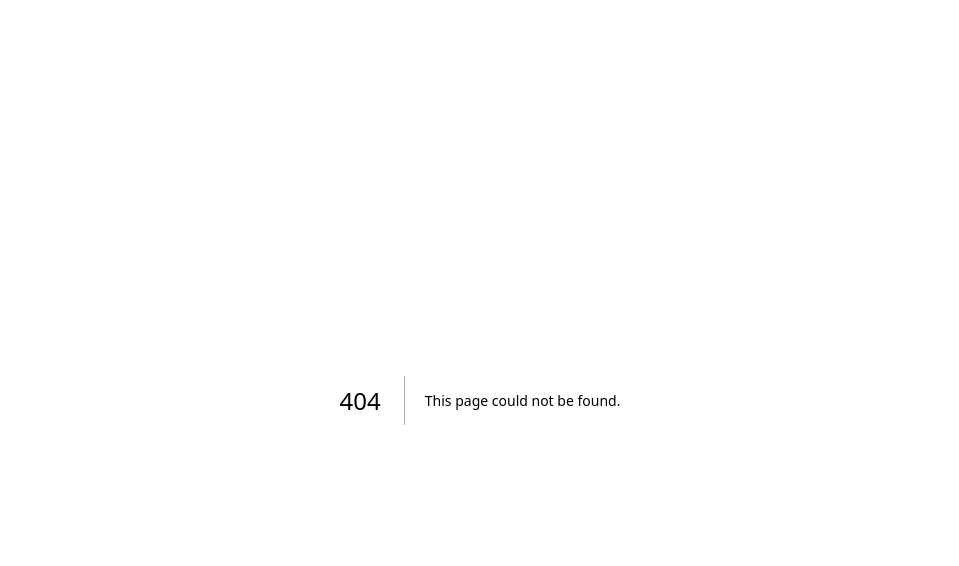
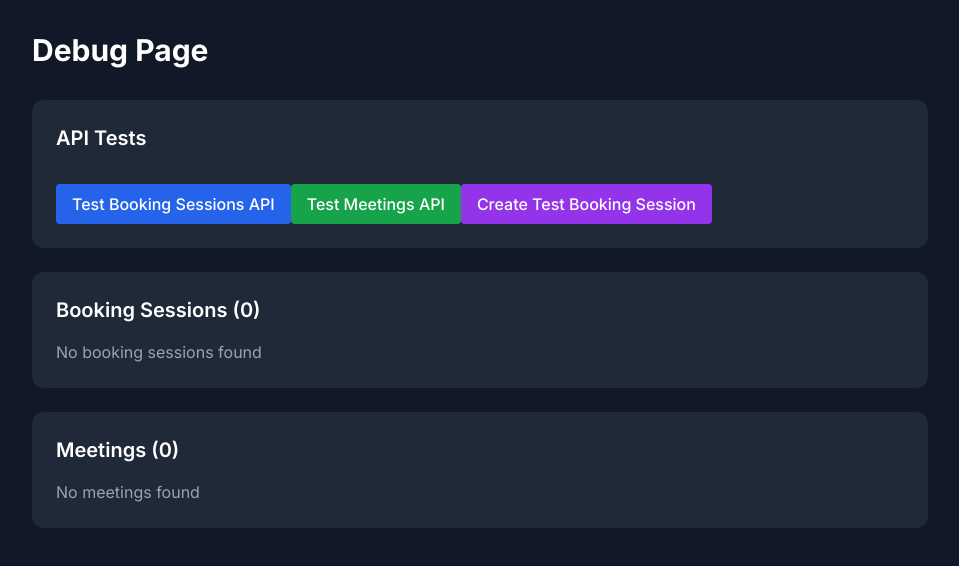
Before and after one commit to Hampus-Gstack/capitalfirm, a Next.js app: page /debug in a window 1280 px wide. Before the commit this address had no page. Shown: the top 566 px of the page, without its empty margins (160-1119 px from the left). Built offline with nearby package versions, Linux system fonts and the light colour scheme.

Commit message:
Add debug page to test API endpoints

```diff
--- /dev/null
+++ b/app/debug/page.tsx
@@ -0,0 +1,143 @@
+'use client';
+
+import { useState } from 'react';
+
+export default function DebugPage() {
+  const [bookingSessions, setBookingSessions] = useState<any[]>([]);
+  const [meetings, setMeetings] = useState<any[]>([]);
+  const [loading, setLoading] = useState(false);
+
+  const testBookingSessions = async () => {
+    setLoading(true);
+    try {
+      const response = await fetch('/api/booking-sessions');
+      if (response.ok) {
+        const data = await response.json();
+        setBookingSessions(data.bookingSessions || []);
+      } else {
+        console.error('Failed to fetch booking sessions:', response.status);
+      }
+    } catch (error) {
+      console.error('Error fetching booking sessions:', error);
+    }
+    setLoading(false);
+  };
+
+  const testMeetings = async () => {
+    setLoading(true);
+    try {
+      const response = await fetch('/api/meetings');
+      if (response.ok) {
+        const data = await response.json();
+        setMeetings(data.meetings || []);
+      } else {
+        console.error('Failed to fetch meetings:', response.status);
+      }
+    } catch (error) {
+      console.error('Error fetching meetings:', error);
+    }
+    setLoading(false);
+  };
+
+  const createTestBooking = async () => {
+    setLoading(true);
+    try {
+      const response = await fetch('/api/booking-sessions', {
+        method: 'POST',
+        headers: {
+          'Content-Type': 'application/json',
+        },
+        body: JSON.stringify({
+          utm_source: 'test',
+          utm_medium: 'test',
+          utm_campaign: 'test',
+          utm_content: 'test',
+          prospect_email: 'test@example.com',
+          prospect_name: 'Test User',
+          timestamp: new Date().toISOString(),
+          referrer: 'test',
+          session_id: `test-${Date.now()}`,
+          status: 'pending',
+          calendar_url: 'https://zcal.co/hampusg/discovery-call'
+        })
+      });
+
+      if (response.ok) {
+        console.log('Test booking session created');
+        await testBookingSessions();
+      } else {
+        console.error('Failed to create test booking session:', response.status);
+      }
+    } catch (error) {
+      console.error('Error creating test booking session:', error);
+    }
+    setLoading(false);
+  };
+
+  return (
+    <div className="min-h-screen bg-gray-900 text-white p-8">
+      <div className="max-w-4xl mx-auto">
+        <h1 className="text-3xl font-bold mb-8">Debug Page</h1>
+
+        <div className="space-y-6">
+          <div className="bg-gray-800 rounded-xl p-6">
+            <h2 className="text-xl font-semibold mb-4">API Tests</h2>
+            <div className="space-y-4">
+              <button
+                onClick={testBookingSessions}
+                disabled={loading}
+                className="bg-blue-600 hover:bg-blue-500 text-white px-4 py-2 rounded font-medium transition-colors disabled:opacity-50"
+              >
+                Test Booking Sessions API
+              </button>
+
+              <button
+                onClick={testMeetings}
+                disabled={loading}
+                className="bg-green-600 hover:bg-green-500 text-white px-4 py-2 rounded font-medium transition-colors disabled:opacity-50"
+              >
+                Test Meetings API
+              </button>
+
+              <button
+                onClick={createTestBooking}
+                disabled={loading}
+                className="bg-purple-600 hover:bg-purple-500 text-white px-4 py-2 rounded font-medium transition-colors disabled:opacity-50"
+              >
+                Create Test Booking Session
+              </button>
+            </div>
+          </div>
+
+          <div className="bg-gray-800 rounded-xl p-6">
+            <h2 className="text-xl font-semibold mb-4">Booking Sessions ({bookingSessions.length})</h2>
+            <div className="space-y-2">
+              {bookingSessions.map((session, index) => (
+                <div key={index} className="bg-gray-700 rounded p-4">
+                  <pre className="text-sm overflow-auto">{JSON.stringify(session, null, 2)}</pre>
+                </div>
+              ))}
+              {bookingSessions.length === 0 && (
+                <p className="text-gray-400">No booking sessions found</p>
+              )}
+            </div>
+          </div>
+
+          <div className="bg-gray-800 rounded-xl p-6">
+            <h2 className="text-xl font-semibold mb-4">Meetings ({meetings.length})</h2>
+            <div className="space-y-2">
+              {meetings.map((meeting, index) => (
+                <div key={index} className="bg-gray-700 rounded p-4">
+                  <pre className="text-sm overflow-auto">{JSON.stringify(meeting, null, 2)}</pre>
+                </div>
+              ))}
+              {meetings.length === 0 && (
+                <p className="text-gray-400">No meetings found</p>
+              )}
+            </div>
+          </div>
+        </div>
+      </div>
+    </div>
+  );
+}
```
